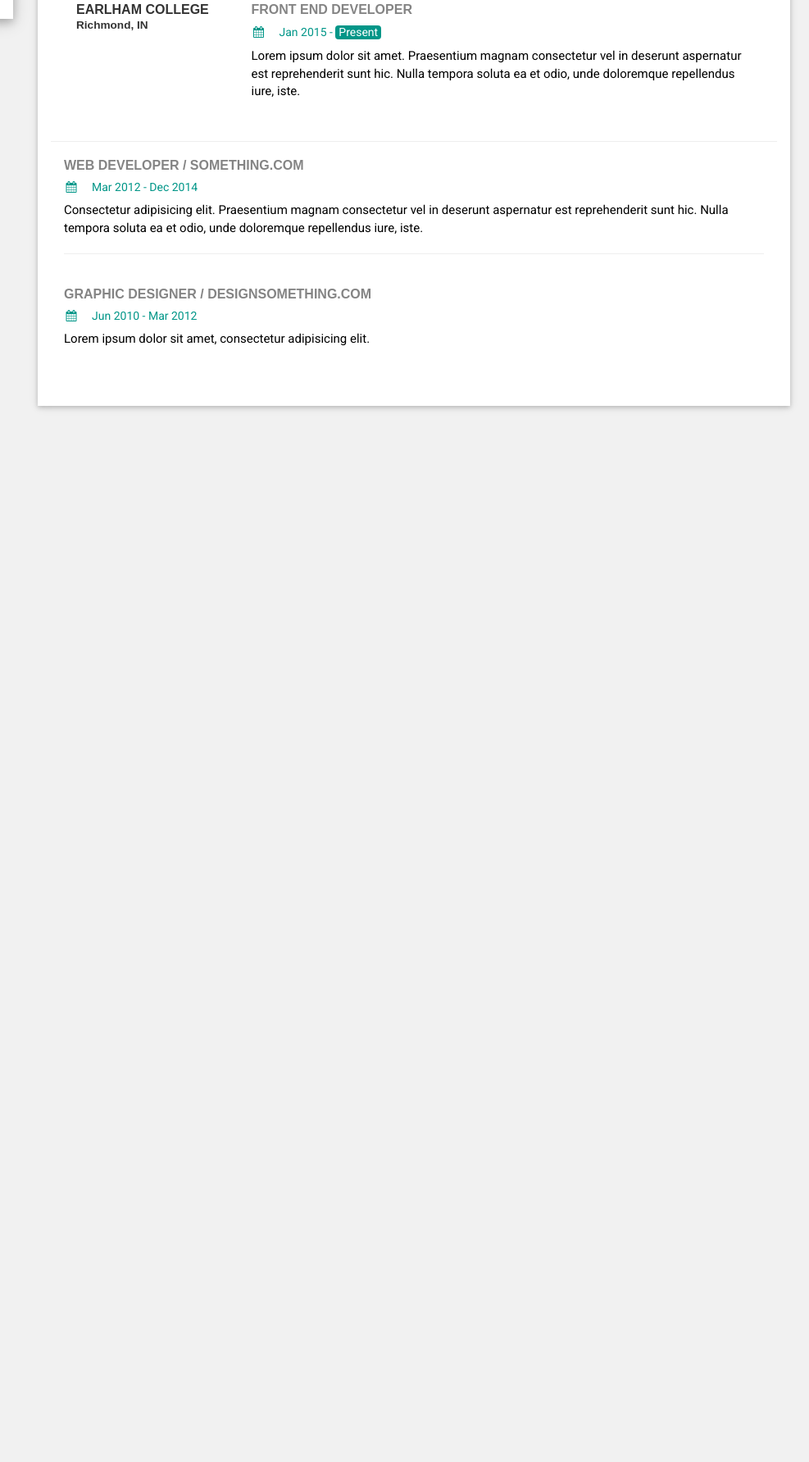
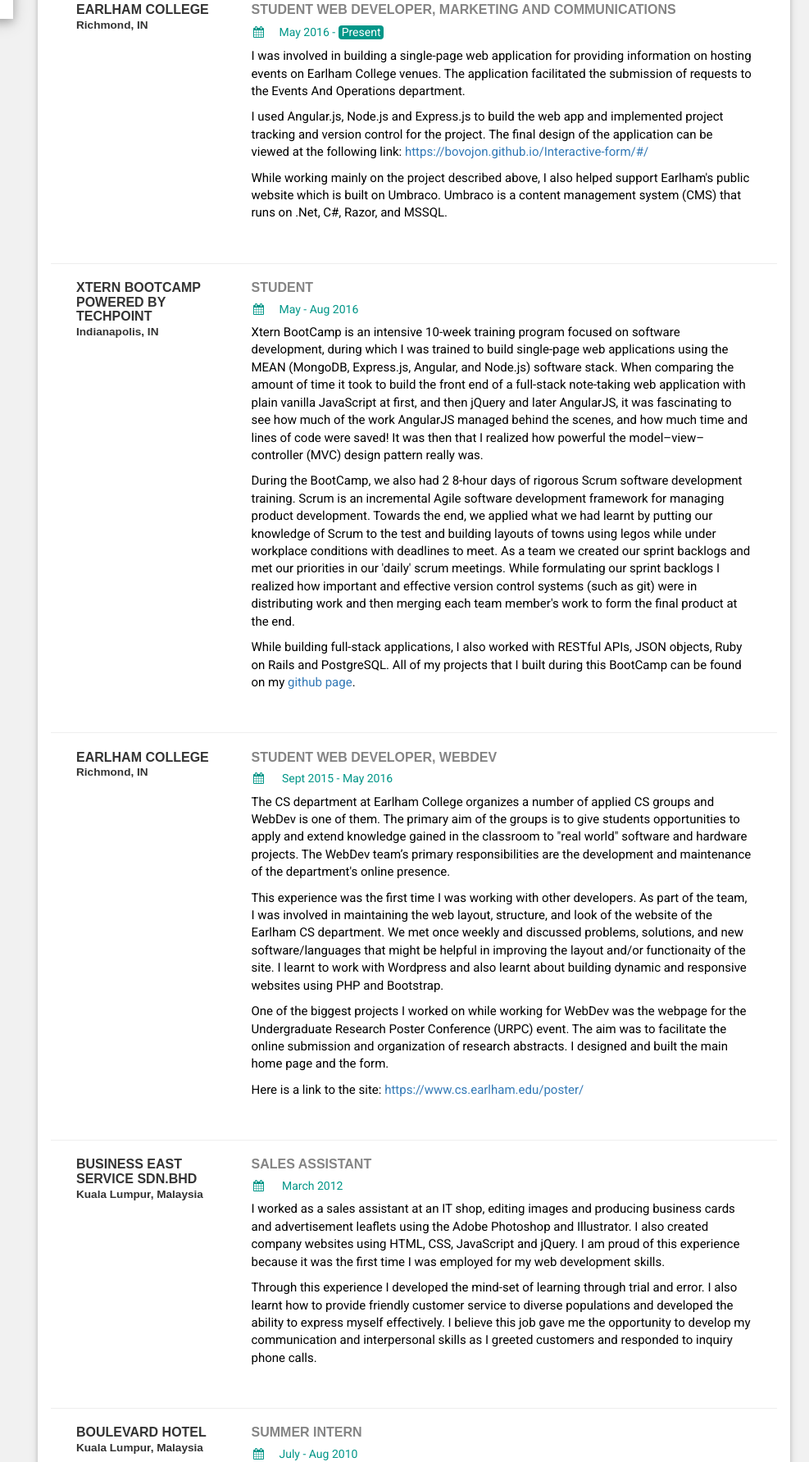
Before and after one commit to Bovojon/bovojon, a website: page index.html at #!/experience in a window 1280 px wide. Shown: the part 157-1940 px from the top of the page at 82% size, without its empty margins (293-1280 px from the left). Before the commit the page ends 800 px from the top, so only its background shows below. Drawn offline with nearby package versions, Linux system fonts and the light colour scheme; some packages are replaced by stand-ins of ours.

Commit message:
Complete experience page

```diff
--- a/app.js
+++ b/app.js
@@ -8,6 +8,8 @@
 
   configFunction.$inject = ['$stateProvider', '$urlRouterProvider'];
   function configFunction($stateProvider, $urlRouterProvider){
+
+    $urlRouterProvider.otherwise('/');
 
     $stateProvider
       .state('about', {
--- a/index.html
+++ b/index.html
@@ -36,11 +36,11 @@
     <div class="col-sm-9">
       <ul class="nav nav-tabs">
         <li><a ui-sref="about">About</a></li>
-        <li><a ui-sref=".experience">Experience</a></li>
-        <li><a ui-sref=".projects">Projects</a></li>
-        <li><a ui-sref=".education">Education</a></li>
-        <li><a ui-sref=".skills">Skills</a></li>
-        <li><a ui-sref=".volunteer">Volunteering</a></li>
+        <li><a ui-sref="experience">Experience</a></li>
+        <li><a ui-sref="projects">Projects</a></li>
+        <li><a ui-sref="education">Education</a></li>
+        <li><a ui-sref="skills">Skills</a></li>
+        <li><a ui-sref="volunteer">Volunteering</a></li>
       </ul>
       <div ui-view></div>
     </div>
--- a/views/experience.html
+++ b/views/experience.html
@@ -7,23 +7,77 @@
       <p class="city">Richmond, IN</p>
     </div>
     <div class="col-md-9">
-      <h5 class="w3-opacity"><b>Front End Developer</b></h5>
-      <h6 class="w3-text-teal"><i class="fa fa-calendar fa-fw w3-margin-right"></i>Jan 2015 - <span class="w3-tag w3-teal w3-round current">Present</span></h6>
-      <p>Lorem ipsum dolor sit amet. Praesentium magnam consectetur vel in deserunt aspernatur est reprehenderit sunt hic. Nulla tempora soluta ea et odio, unde doloremque repellendus iure, iste.</p>
-
+      <h5 class="w3-opacity"><b>Student Web Developer, Marketing and Communications</b></h5>
+      <h6 class="w3-text-teal"><i class="fa fa-calendar fa-fw w3-margin-right"></i>May 2016 - <span class="w3-tag w3-teal w3-round current">Present</span></h6>
+      <p>I was involved in building a single-page web application for providing information on hosting events on Earlham College venues. The application facilitated the submission of requests to the Events And Operations department.<p/>
+      <p> I used Angular.js, Node.js and Express.js to build the web app and implemented project tracking and version control for the project. The final design of the application can be viewed at the following link: <a href="https://bovojon.github.io/Interactive-form/#/" target="_blank">https://bovojon.github.io/Interactive-form/#/</a></p>
+      <p>While working mainly on the project described above, I also helped support Earlham's public website which is built on Umbraco. Umbraco is a content management system (CMS) that runs on .Net, C#, Razor, and MSSQL.</p>
     </div>
   </div>
   <hr>
 
   <div class="w3-container">
-    <h5 class="w3-opacity"><b>Web Developer / something.com</b></h5>
-    <h6 class="w3-text-teal"><i class="fa fa-calendar fa-fw w3-margin-right"></i>Mar 2012 - Dec 2014</h6>
-    <p>Consectetur adipisicing elit. Praesentium magnam consectetur vel in deserunt aspernatur est reprehenderit sunt hic. Nulla tempora soluta ea et odio, unde doloremque repellendus iure, iste.</p>
-    <hr>
+    <div class="col-md-3">
+      <h5>Xtern BootCamp powered by TechPoint</h5>
+      <p class="city">Indianapolis, IN</p>
+    </div>
+    <div class="col-md-9">
+      <h5 class="w3-opacity"><b>Student</b></h5>
+      <h6 class="w3-text-teal"><i class="fa fa-calendar fa-fw w3-margin-right"></i>May - Aug 2016</h6>
+      <p> Xtern BootCamp is an intensive 10-week training program focused on software development, during which I was trained to build single-page web applications using the MEAN (MongoDB, Express.js, Angular, and Node.js) software stack. When comparing the amount of time it took to build the front end of a full-stack note-taking web application with plain vanilla JavaScript at first, and then jQuery and later AngularJS, it was fascinating to see how much of the work AngularJS managed behind the scenes, and how much time and lines of code were saved! It was then that I realized how powerful the model–view–controller (MVC) design pattern really was.</p>
+      <p>During the BootCamp, we also had 2 8-hour days of rigorous Scrum software development training. Scrum is an incremental Agile software development framework for managing product development. Towards the end, we applied what we had learnt by putting our knowledge of Scrum to the test and building layouts of towns using legos while under workplace conditions with deadlines to meet. As a team we created our sprint backlogs and met our priorities in our 'daily' scrum meetings. While formulating our sprint backlogs I realized how important and effective version control systems (such as git) were in distributing work and then merging each team member's work to form the final product at the end.</p>
+      <p> While building full-stack applications, I also worked with RESTful APIs, JSON objects, Ruby on Rails and PostgreSQL. All of my projects that I built during this BootCamp can be found on my <a href="https://github.com/Bovojon" target="_blank">github page</a>.</p>
+    </div>
   </div>
+  <hr>
+
   <div class="w3-container">
-    <h5 class="w3-opacity"><b>Graphic Designer / designsomething.com</b></h5>
-    <h6 class="w3-text-teal"><i class="fa fa-calendar fa-fw w3-margin-right"></i>Jun 2010 - Mar 2012</h6>
-    <p>Lorem ipsum dolor sit amet, consectetur adipisicing elit. </p><br>
+    <div class="col-md-3">
+      <h5>Earlham College</h5>
+      <p class="city">Richmond, IN</p>
+    </div>
+    <div class="col-md-9">
+      <h5 class="w3-opacity"><b>Student Web Developer, WebDev</b></h5>
+      <h6 class="w3-text-teal"><i class="fa fa-calendar fa-fw w3-margin-right"></i> Sept 2015 - May 2016</h6>
+      <p> The CS department at Earlham College organizes a number of applied CS groups and WebDev is one of them. The primary aim of the groups is to give students opportunities to apply and extend knowledge gained in the classroom to "real world" software and hardware projects. The WebDev team’s primary responsibilities are the development and maintenance of the department's online presence. </p>
+      <p> This experience was the first time I was working with other developers. As part of the team, I was involved in maintaining the web layout, structure, and look of the website of the Earlham CS department. We met once weekly and discussed problems, solutions, and new software/languages that might be helpful in improving the layout and/or functionaity of the site. I learnt to work with Wordpress and also learnt about building dynamic and responsive websites using PHP and Bootstrap.</p>
+      <p> One of the biggest projects I worked on while working for WebDev was the webpage for the Undergraduate Research Poster Conference (URPC) event. The aim was to facilitate the online submission and organization of research abstracts. I designed and built the main home page and the form. </p>
+      <p> Here is a link to the site: <a href="https://www.cs.earlham.edu/poster/" target="_blank">https://www.cs.earlham.edu/poster/</a> </p>
+    </div>
   </div>
+  <hr>
+
+  <div class="w3-container">
+    <div class="col-md-3">
+      <h5>Business East Service Sdn.Bhd</h5>
+      <p class="city">Kuala Lumpur, Malaysia</p>
+    </div>
+    <div class="col-md-9">
+      <h5 class="w3-opacity"><b>Sales Assistant</b></h5>
+      <h6 class="w3-text-teal"><i class="fa fa-calendar fa-fw w3-margin-right"></i> March 2012</h6>
+      <p> I worked as a sales assistant at an IT shop, editing images and producing business cards and advertisement leaflets using the Adobe Photoshop and Illustrator. I also created company websites using HTML, CSS, JavaScript and jQuery. I am proud of this experience because it was the first time I was employed for my web development skills. </p>
+      <p> Through this experience I developed the mind-set of learning through trial and error. I also learnt how to provide friendly customer service to diverse populations and developed the ability to express myself effectively. I believe this job gave me the opportunity to develop my communication and interpersonal skills as I greeted customers and responded to inquiry phone calls. </p></p>
+    </div>
+  </div>
+  <hr>
+
+  <div class="w3-container">
+    <div class="col-md-3">
+      <h5>Boulevard Hotel</h5>
+      <p class="city">Kuala Lumpur, Malaysia</p>
+    </div>
+    <div class="col-md-9">
+      <h5 class="w3-opacity"><b>Summer Intern</b></h5>
+      <h6 class="w3-text-teal"><i class="fa fa-calendar fa-fw w3-margin-right"></i>July - Aug 2010</h6>
+      <p>As a summer intern at the Boulevard Hotel MidValley, I worked 2-week shifts in each of the following departments: Housekeeping, Kitchen, and Sales and Marketing. I developed the ability to thrive in fast paced work environments with high pressures and learnt to interact with employees of different ranks and ages. </p>
+    </div>
+  </div>
+  <hr>
+
+
+
+
+
+
+
 </div>
```
Also changed, not shown: views/about.html (+1 -1 lines).
